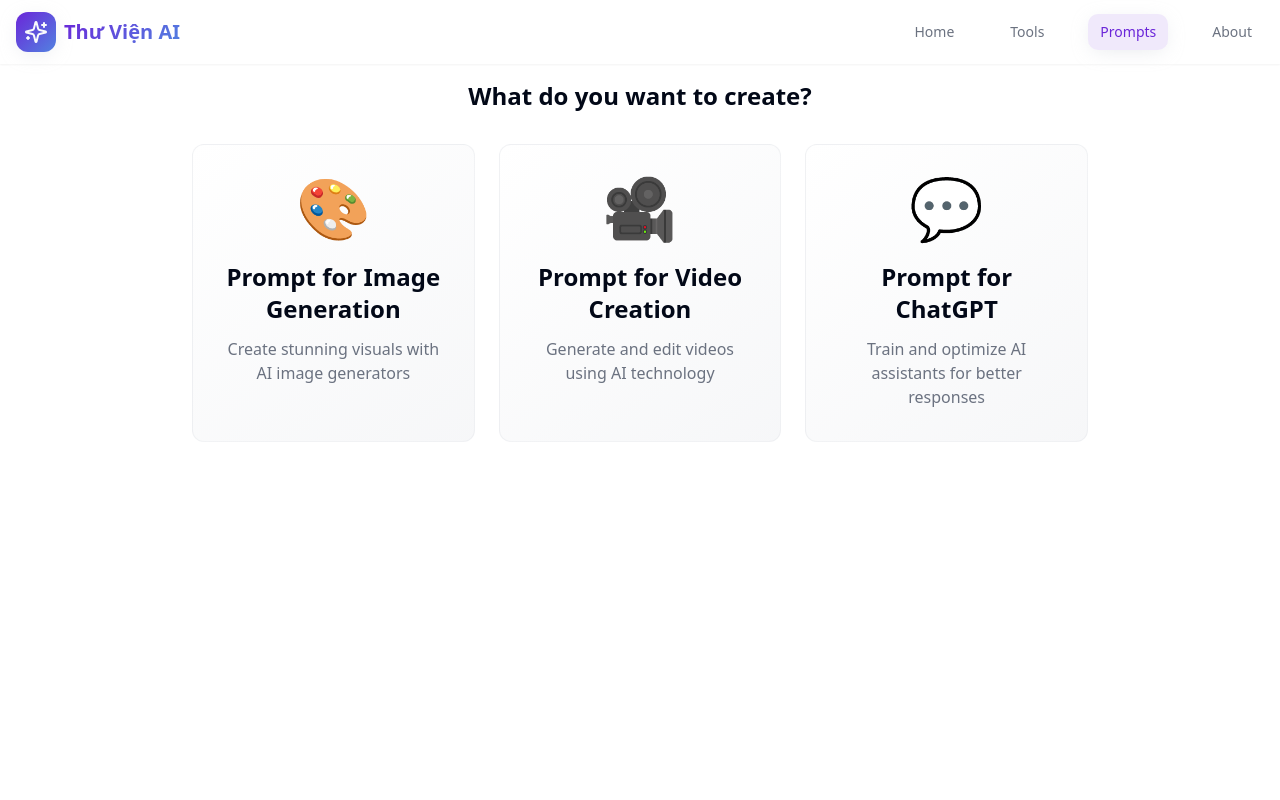
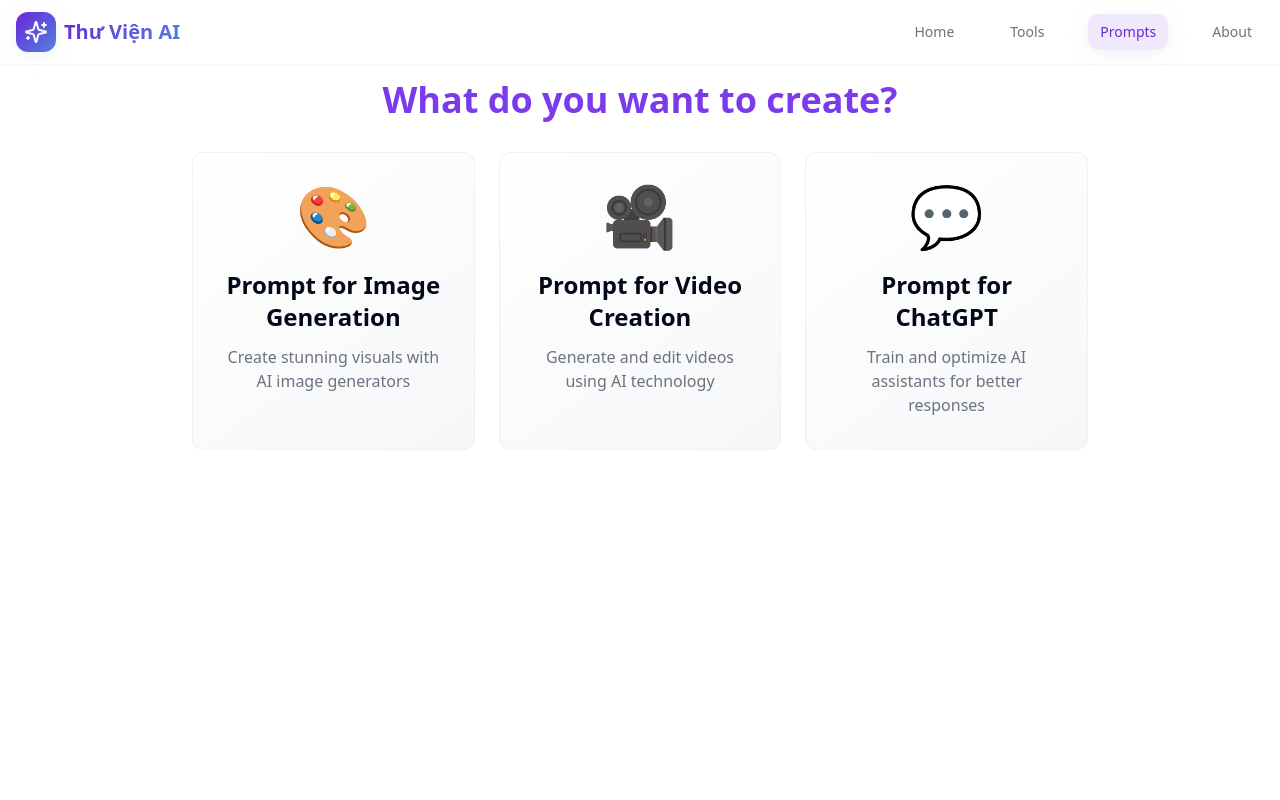
Before and after one commit to luannote/aiprompt-hub, a React (Vite) app: page /prompts in a window 1280 px wide. Shown: the top 800 px of the page. Built offline with nearby package versions, Linux system fonts and the light colour scheme.

Commit message:
Visual edit in Lovable
Edited UI in Lovable

```diff
--- a/src/pages/Prompts.tsx
+++ b/src/pages/Prompts.tsx
@@ -41,7 +41,7 @@ const Prompts = () => {
 
           {/* Category Selection */}
           <div className="max-w-4xl mx-auto">
-            <h2 className="text-2xl font-bold mb-8 text-center text-foreground">
+            <h2 className="mb-8 text-center text-violet-600 font-bold text-4xl">
               What do you want to create?
             </h2>
             <div className="grid grid-cols-1 md:grid-cols-2 lg:grid-cols-3 gap-6">
```
